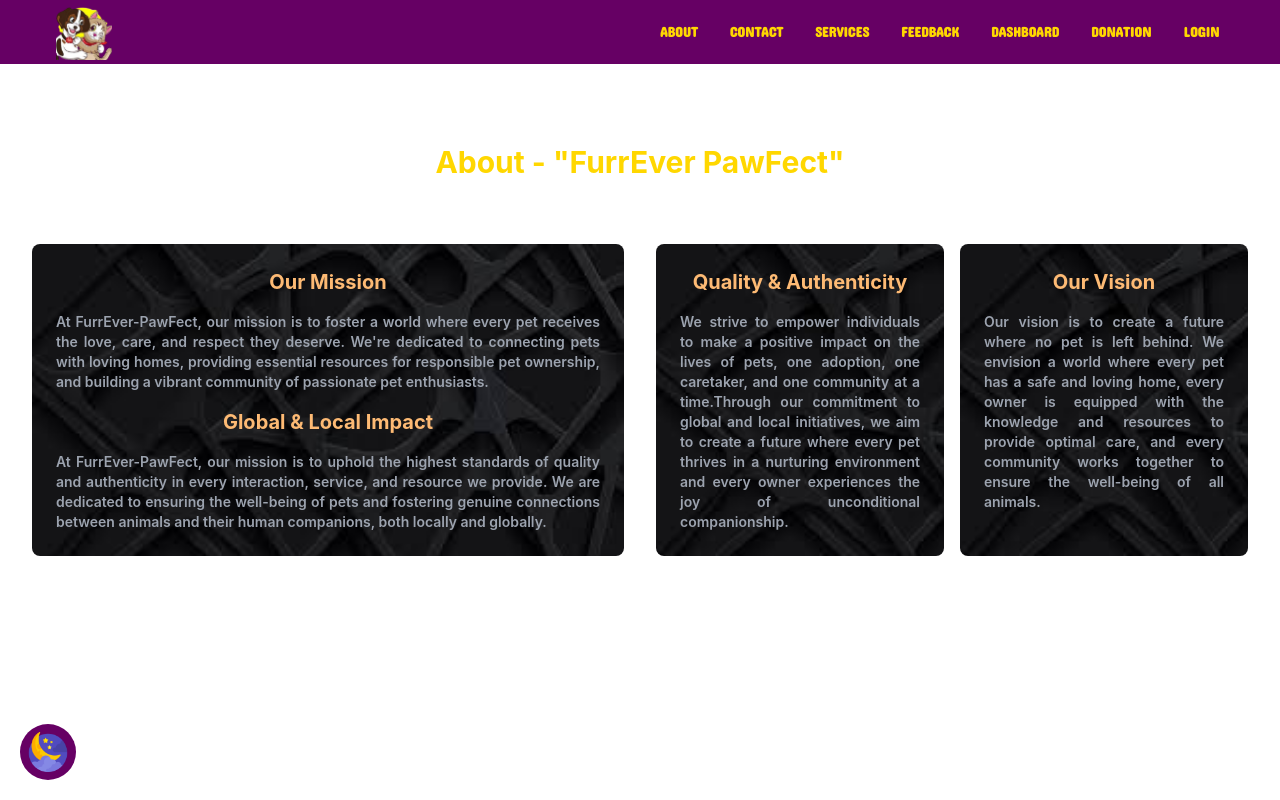
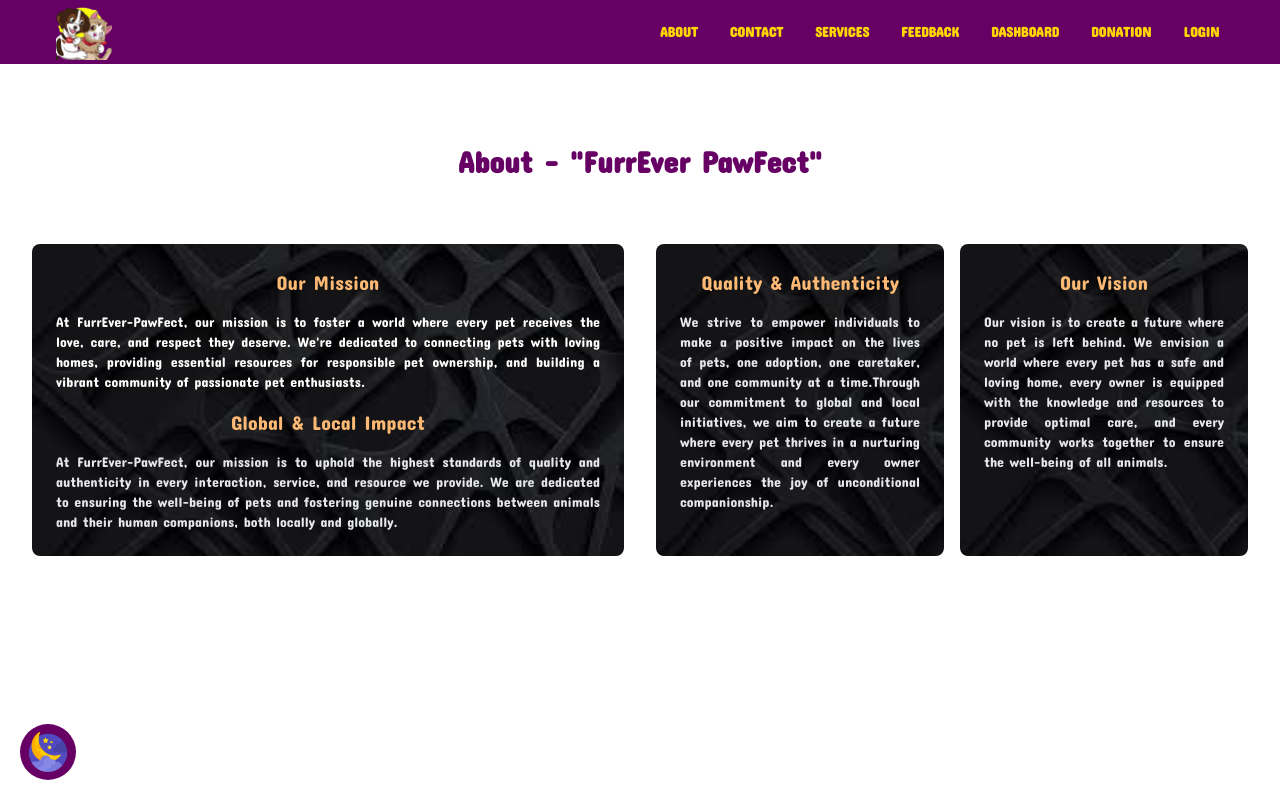
Before and after one commit to Humayra-Akter/FurrEver-PawFect, a React (Create React App) app: page /about in a window 1280 px wide. Built offline with nearby package versions, Linux system fonts and the light colour scheme; no server answers.

Commit message:
font changed

```diff
--- a/package.json
+++ b/package.json
@@ -6,12 +6,14 @@
     "@testing-library/jest-dom": "^5.17.0",
     "@testing-library/react": "^13.4.0",
     "@testing-library/user-event": "^13.5.0",
+    "aos": "^2.3.4",
     "autoprefixer": "^10.4.17",
     "bcryptjs": "^2.4.3",
     "firebase": "^10.11.1",
     "google-map-react": "^2.2.1",
     "postcss": "^8.4.33",
     "react": "^18.2.0",
+    "react-awesome-reveal": "^4.2.11",
     "react-daisyui": "^5.0.0",
     "react-dom": "^18.2.0",
     "react-firebase-hooks": "^5.1.1",
--- a/src/Component/About/About.js
+++ b/src/Component/About/About.js
@@ -3,8 +3,13 @@ import bg from "../../images/about-bg.jpg";
 
 const About = () => {
   return (
-    <div className="mt-20">
-      <h1 className="text-3xl font-bold text-center text-secondary my-8">
+    <div
+      className="mt-20"
+      style={{
+        fontFamily: "'Concert One', cursive",
+      }}
+    >
+      <h1 className="text-3xl font-bold text-center text-primary dark:text-secondary my-8">
         About - "FurrEver PawFect"
       </h1>
       <div className="grid lg:grid-cols-2 gap-8 p-8">
@@ -15,20 +20,20 @@ const About = () => {
           }}
           className="bg-accent rounded-lg p-6 flex flex-col items-center justify-center text-center"
         >
-          <h2 className="text-xl font-bold text-orange-300 mb-4">
+          <h2 className="text-xl text-orange-300 mb-4">
             Our Mission
           </h2>
-          <p className="text-sm font-semibold text-justify text-gray-400">
+          <p className="text-sm text-justify text-white">
             At FurrEver-PawFect, our mission is to foster a world where every
             pet receives the love, care, and respect they deserve. We're
             dedicated to connecting pets with loving homes, providing essential
             resources for responsible pet ownership, and building a vibrant
             community of passionate pet enthusiasts.
           </p>
-          <h2 className="text-xl font-bold text-orange-300 my-4">
+          <h2 className="text-xl text-orange-300 my-4">
             Global & Local Impact
           </h2>
-          <p className="text-sm font-semibold text-gray-400 text-justify">
+          <p className="text-sm text-gray-200 text-justify">
             At FurrEver-PawFect, our mission is to uphold the highest standards
             of quality and authenticity in every interaction, service, and
             resource we provide. We are dedicated to ensuring the well-being of
@@ -44,10 +49,10 @@ const About = () => {
             }}
             className="bg-accent rounded-lg p-6 hover:scale-105 hover:bg-secondary hover:shadow-2xl"
           >
-            <h2 className="text-xl text-center font-bold text-orange-300 mb-4">
+            <h2 className="text-xl text-center text-orange-300 mb-4">
               Quality & Authenticity
             </h2>
-            <p className="text-sm font-semibold text-gray-400 text-justify">
+            <p className="text-sm text-gray-200 text-justify">
               We strive to empower individuals to make a positive impact on the
               lives of pets, one adoption, one caretaker, and one community at a
               time.Through our commitment to global and local initiatives, we
@@ -63,10 +68,10 @@ const About = () => {
             }}
             className="bg-accent rounded-lg p-6 hover:scale-105 hover:bg-secondary hover:shadow-2xl"
           >
-            <h2 className="text-xl font-bold text-orange-300 text-center mb-4">
+            <h2 className="text-xl text-orange-300 text-center mb-4">
               Our Vision
             </h2>
-            <p className="text-sm font-semibold text-gray-400 text-justify">
+            <p className="text-sm text-gray-200 text-justify">
               Our vision is to create a future where no pet is left behind. We
               envision a world where every pet has a safe and loving home, every
               owner is equipped with the knowledge and resources to provide
--- a/src/Component/Home/CallToAction.js
+++ b/src/Component/Home/CallToAction.js
@@ -8,15 +8,17 @@ const CallToAction = () => {
         fontFamily: "'Concert One', cursive",
       }}
     >
-      <h2 className="uppercase    justify-end text-center text-3xl font-black text-secondary">
+      <h2 className="uppercase justify-end text-center text-3xl font-black text-primary dark:text-secondary">
         Call to Action
       </h2>
-      <p>
+      <p className="dark:text-white">
         Ready to find your perfect match? Start browsing our adoption listings
         now!
       </p>
       {/* You can add buttons or links here to direct users to the adoption listings */}
-      <button>Browse Adoption Listings</button>
+      <button className="dark:text-white border p-2 rounded-lg">
+        Browse Adoption Listings
+      </button>
     </div>
   );
 };
--- a/src/Component/Home/FaqSection.js
+++ b/src/Component/Home/FaqSection.js
@@ -1,29 +1,26 @@
 import React from "react";
-import bg from "../../images/faq-bg.jpg";
 
 const FaqSection = () => {
   return (
     <div
       style={{
-        background: `url(${bg})`,
-        backgroundSize: "cover",
         fontFamily: "'Concert One', cursive",
       }}
-      className="mt-24 pt-12 bg-green-50"
+      className="mt-24 pt-12 bg-gradient-to-l from-purple-950 to-rose-950"
     >
       <div>
-        <h1 className="font-black text-center    text-5xl text-secondary uppercase">
+        <h1 className="font-black text-center text-5xl text-secondary uppercase">
           Frequently asked Question
         </h1>
       </div>
       <div className="my-5 mx-16 py-8">
-        <div className="collapse collapse-arrow text-orange-200">
-          <input type="radio" name="my-accordion-1" checked="checked" />
-          <div className="collapse-title text-xl font-bold    text-white">
+        <div className="collapse collapse-plus text-orange-200">
+          <input type="radio" name="my-accordion-3" defaultChecked />
+          <div className="collapse-title text-xl text-white">
             Can I adopt my foster dog or cat?
           </div>
           <div className="collapse-content">
-            <p className="text-orange-200    text-justify">
+            <p className="text-orange-200 text-justify">
               If the foster family would like to adopt their foster dog or cat,
               an application, adoption fee, and contract are required just as
               they are for everyone. Please understand that we have a process to
@@ -37,9 +34,9 @@ const FaqSection = () => {
             </p>
           </div>
         </div>
-        <div className="collapse collapse-arrow text-orange-200   ">
-          <input type="radio" name="my-accordion-1" />
-          <div className="collapse-title text-xl font-bold    text-white">
+        <div className="collapse collapse-plus  text-orange-200   ">
+          <input type="radio" name="my-accordion-3" />
+          <div className="collapse-title text-xl text-white">
             Won’t it be hard to give the animal up when they are adopted?
           </div>
           <div className="collapse-content">
@@ -61,9 +58,9 @@ const FaqSection = () => {
             </p>
           </div>
         </div>
-        <div className="collapse collapse-arrow text-orange-200   ">
-          <input type="radio" name="my-accordion-1" />
-          <div className="collapse-title text-xl font-bold    text-white">
+        <div className="collapse collapse-plus  text-orange-200   ">
+          <input type="radio" name="my-accordion-3" />
+          <div className="collapse-title text-xl text-white">
             Can I contact your rescue to speak to someone if I still have
             questions?
           </div>
@@ -78,9 +75,9 @@ const FaqSection = () => {
             </p>
           </div>
         </div>
-        <div className="collapse collapse-arrow text-orange-200">
-          <input type="radio" name="my-accordion-1" />
-          <div className="collapse-title text-xl font-bold    text-white">
+        <div className="collapse collapse-plus  text-orange-200">
+          <input type="radio" name="my-accordion-3" />
+          <div className="collapse-title text-xl text-white">
             Will my foster dog be house-trained?
           </div>
           <div className="collapse-content">
--- a/src/Component/Home/KeyFeatures.js
+++ b/src/Component/Home/KeyFeatures.js
@@ -1,9 +1,11 @@
-import React from "react";
+import React, { useEffect } from "react";
 import adoption from "../../images/adoption.png";
 import petCare from "../../images/pet-care.png";
 import vet from "../../images/vet-clinic.png";
 import forum from "../../images/forum.png";
 import events from "../../images/events.png";
+import Aos from "aos";
+import "aos/dist/aos.css";
 
 const features = [
   {
@@ -44,6 +46,10 @@ const features = [
 ];
 
 const KeyFeatures = () => {
+  useEffect(() => {
+    Aos.init({ duration: 1000 });
+  }, []);
+
   return (
     <div
       className="mt-24"
@@ -54,22 +60,22 @@ const KeyFeatures = () => {
       <h2 className="uppercase justify-end text-center text-3xl font-black text-primary dark:text-secondary">
         Key Features
       </h2>
-      <div className="grid grid-cols-1 md:grid-cols-2 lg:grid-cols-5 mt-20 mx-20 gap-6">
+      <div className="grid grid-cols-1 md:grid-cols-2 lg:grid-cols-5 mt-16 mx-20 gap-6">
         {features.map((feature, index) => (
           <div
             key={index}
-            className="card w-full bg-base-100 shadow-xl p-4 flex flex-col items-center  transform transition duration-500 hover:opacity-80"
+            data-aos={index % 2 === 0 ? "fade-right" : "fade-left"}
+            className="relative card w-full bg-base-100 shadow-xl p-4 items-center transform transition duration-500"
           >
-            <figure>
+            <div className="absolute -top-10 w-20 h-20 flex justify-center items-center">
               <img
                 src={feature.img}
                 alt={feature.alt}
-                className="w-28 h-28 rounded-lg"
+                className="w-20 h-20 rounded-full border-4 border-primary bg-white"
               />
-            </figure>
-            <div className="card-body flex-grow flex flex-col justify-between items-center">
-              {" "}
-              <h2 className="font-black uppercase text-primary text-center">
+            </div>
+            <div className="card-body flex flex-col justify-between items-center -mt-10">
+              <h2 className="font-black uppercase text-primary text-center mt-10">
                 {feature.title}
               </h2>
               <p className="text-center font-bold text-sm">
--- a/src/Component/Home/ScrollToTop.js
+++ b/src/Component/Home/ScrollToTop.js
@@ -28,7 +28,7 @@ const ScrollToTop = () => {
     <div>
       {isVisible && (
         <button
-          className="scroll-to-top fixed bottom-20 right-30 left-10 z-50 bg-secondary cursor-pointer p-1 rounded-full transition-colors duration-300 hover:bg-secondary"
+          className="scroll-to-top fixed bottom-20 right-30 left-10 z-50 bg-primary dark:bg-secondary cursor-pointer p-1 rounded-full transition-colors duration-300 hover:bg-secondary"
           onClick={scrollToTop}
         >
           <img src={up} alt="" className="h-10 w-10" />
```
Also changed, not shown: src/Component/Shared/Footer.js (+12 -7 lines), src/images/up-arrow.png, 1 other file (tests, documents, lock files or other folders).
